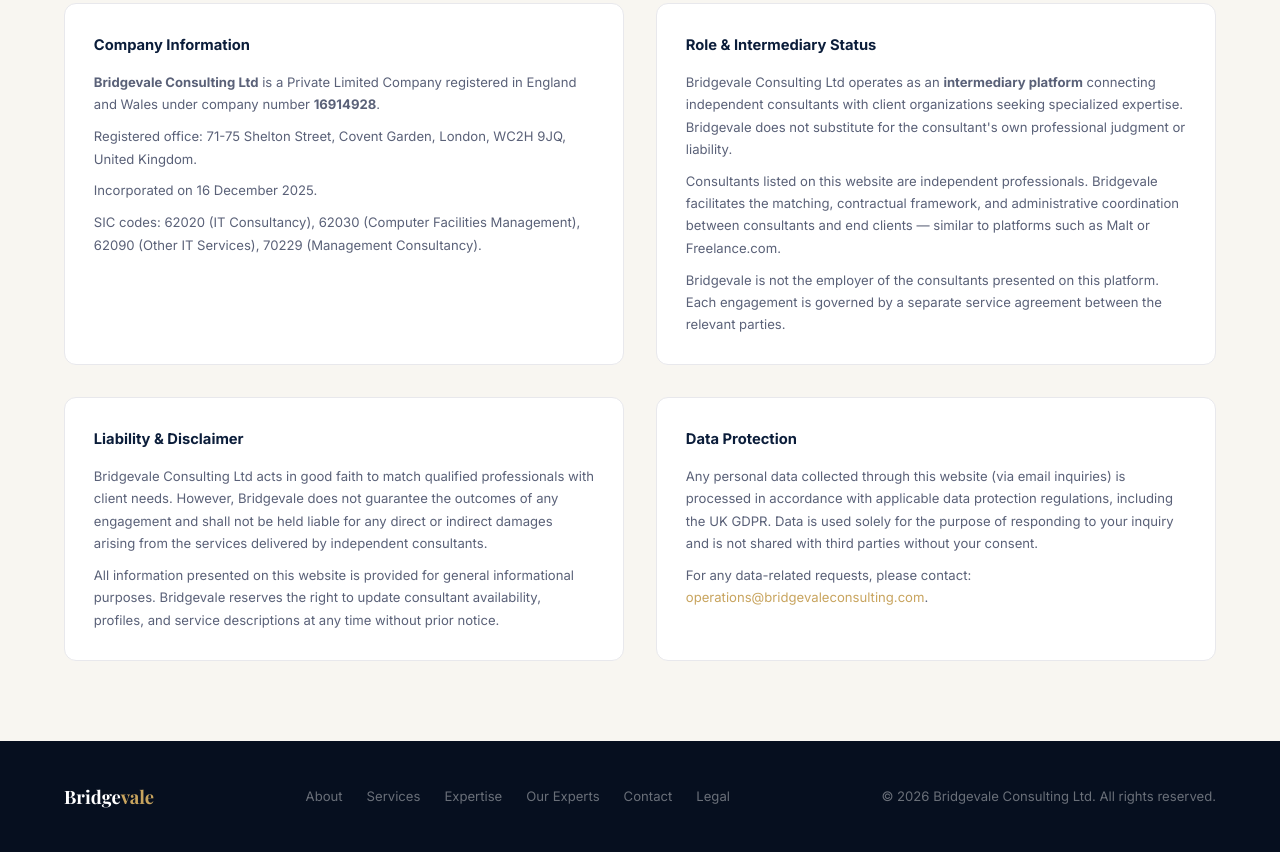
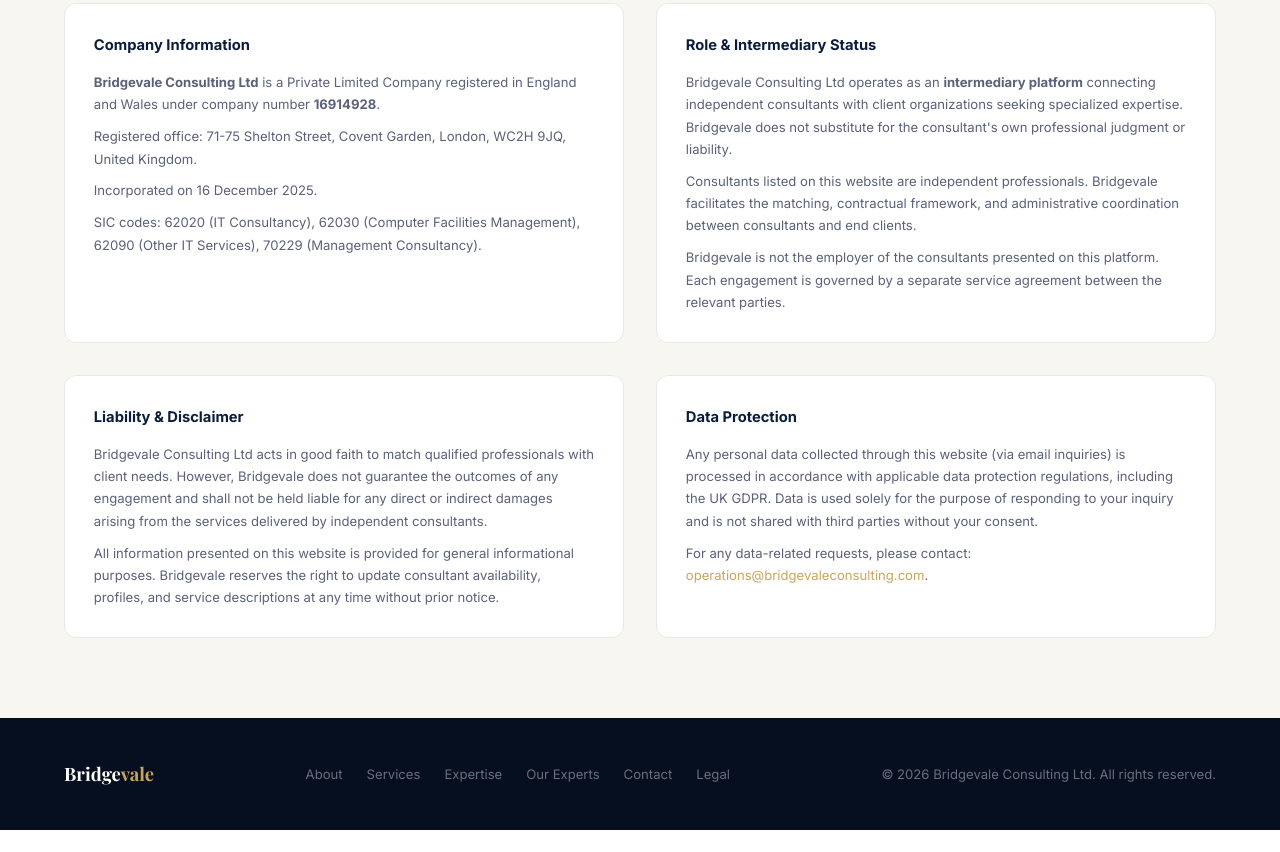
Before and after one commit to lallakenza/bridgevale-website, a plain HTML site: page index.html in a window 1280 px wide. Shown: the part 8659-9511 px from the top of the page. After the commit the page ends 9489 px from the top, so only its background shows below. Drawn offline with nearby package versions, Linux system fonts and the light colour scheme; a web font is replaced by a local one.

Commit message:
Remove competitor references from legal section

```diff
--- a/index.html
+++ b/index.html
@@ -1163,7 +1163,7 @@
             <div class="legal-block">
                 <h4>Role &amp; Intermediary Status</h4>
                 <p>Bridgevale Consulting Ltd operates as an <strong>intermediary platform</strong> connecting independent consultants with client organizations seeking specialized expertise. Bridgevale does not substitute for the consultant's own professional judgment or liability.</p>
-                <p>Consultants listed on this website are independent professionals. Bridgevale facilitates the matching, contractual framework, and administrative coordination between consultants and end clients — similar to platforms such as Malt or Freelance.com.</p>
+                <p>Consultants listed on this website are independent professionals. Bridgevale facilitates the matching, contractual framework, and administrative coordination between consultants and end clients.</p>
                 <p>Bridgevale is not the employer of the consultants presented on this platform. Each engagement is governed by a separate service agreement between the relevant parties.</p>
             </div>
             <div class="legal-block">
```
